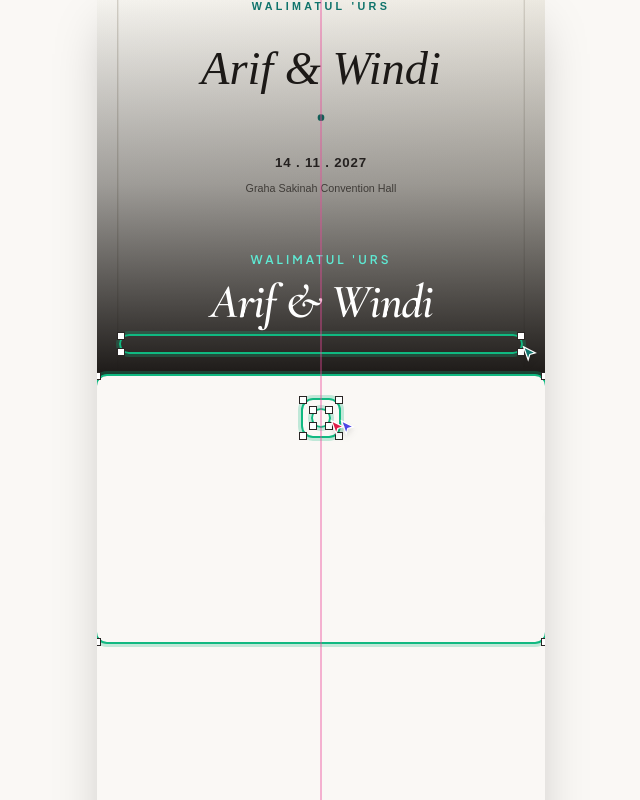
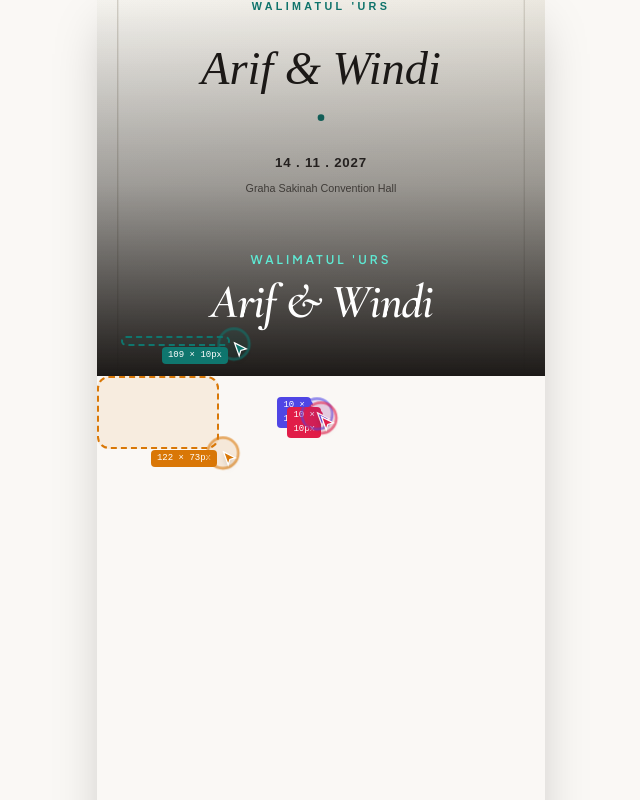
Before and after one commit to AhmadArifff/wedding-plan, a Next.js app in the folder apps/invite/: page /v/arif-windi in a window 1280 px wide. Both pictures are taken after a click on the button "Buka Undangan". Shown: the part 8-808 px from the top of the page, without its empty margins (319-959 px from the left). Built offline with nearby package versions, Linux system fonts and the light colour scheme.

Commit message:
feat(invite): enhance swarm rebuild with live font pill, drag dimension tag, typing preview, and spring pop entrance

```diff
--- a/apps/invite/src/app/v/[slug]/page.tsx
+++ b/apps/invite/src/app/v/[slug]/page.tsx
@@ -102,6 +102,33 @@ export default function PublicInvitationPage() {
         >
           {/* Swarm Rebuild Zero-Flash CSS Guard: Blank Frame until Built */}
           <style jsx global>{`
+            /* Keyframe Entrance Animation: Spring Pop + Fade In */
+            @keyframes swarmPopEntrance {
+              0% {
+                opacity: 0;
+                transform: translateY(8px) scale(0.96);
+              }
+              65% {
+                opacity: 1;
+                transform: translateY(-1.5px) scale(1.015);
+              }
+              100% {
+                opacity: 1;
+                transform: translateY(0) scale(1);
+              }
+            }
+
+            @keyframes swarmCardEntrance {
+              0% {
+                opacity: 0;
+                transform: scale(0.975);
+              }
+              100% {
+                opacity: 1;
+                transform: scale(1);
+              }
+            }
+
             /* 1. Blank Initial State: Mask direct sections before scanner runs */
             [data-swarm-active="true"]:not(.swarm-scanned) > section,
             [data-swarm-active="true"]:not(.swarm-scanned) > div:not([data-swarm-overlay="true"]) {
@@ -112,13 +139,13 @@ export default function PublicInvitationPage() {
             [data-swarm-active="true"] .swarm-node {
               opacity: 0 !important;
               transform: scale(0.96);
-              transition: opacity 0.22s cubic-bezier(0.16, 1, 0.3, 1), transform 0.22s cubic-bezier(0.16, 1, 0.3, 1) !important;
+              transition: opacity 0.24s cubic-bezier(0.16, 1, 0.3, 1), transform 0.24s cubic-bezier(0.16, 1, 0.3, 1) !important;
             }
 
-            /* 3. Smooth Reveal: Element pops into view when verified by cursor */
+            /* 3. Smooth Pop Entrance: Element pops into view with spring physics when built */
             [data-swarm-active="true"] .swarm-node.swarm-revealed {
               opacity: 1 !important;
-              transform: scale(1) !important;
+              animation: swarmPopEntrance 0.36s cubic-bezier(0.16, 1, 0.3, 1) forwards !important;
             }
 
             /* 4. Parent Container Frame Guard: Container frame background/border is hidden until revealed */
@@ -126,6 +153,11 @@ export default function PublicInvitationPage() {
               background-color: transparent !important;
               border-color: transparent !important;
               box-shadow: none !important;
+            }
+
+            [data-swarm-active="true"] .swarm-node-container.swarm-revealed {
+              opacity: 1 !important;
+              animation: swarmCardEntrance 0.32s cubic-bezier(0.16, 1, 0.3, 1) forwards !important;
             }
           `}</style>
 
--- a/packages/invitation-blocks/src/swarm-rebuild/swarm-rebuild.tsx
+++ b/packages/invitation-blocks/src/swarm-rebuild/swarm-rebuild.tsx
@@ -6,6 +6,7 @@ import type {
   SwarmWave,
   SwarmSubPhase,
   SwarmCursorLiveState,
+  SwarmNode,
 } from './types';
 import { scanDOMForRebuild } from './dom-scanner';
 import { scheduleSwarmWaves } from './swarm-scheduler';
@@ -46,6 +47,21 @@ export const DEFAULT_COLLABORATORS_4: SwarmCollaborator[] = [
   },
 ];
 
+function cleanFontName(fontFamily?: string): string {
+  if (!fontFamily) return 'Serif';
+  const primary = fontFamily.split(',')[0].replace(/['"]/g, '').trim();
+  if (primary.toLowerCase().includes('serif') && !primary.toLowerCase().includes('sans')) {
+    return 'Playfair / Serif';
+  }
+  if (primary.toLowerCase().includes('sans')) {
+    return 'Sans';
+  }
+  if (primary.toLowerCase().includes('mono')) {
+    return 'Mono';
+  }
+  return primary.length > 15 ? `${primary.slice(0, 13)}..` : primary;
+}
+
 export interface SwarmRebuildProps {
   targetRef: React.RefObject<HTMLElement | null>;
   collaborators?: SwarmCollaborator[];
@@ -69,8 +85,8 @@ export const SwarmRebuild: React.FC<SwarmRebuildProps> = ({
 
   // Dynamic animation progress inside current wave
   const [dragProgress, setDragProgress] = React.useState<number>(0);
-  const [, setTypingProgress] = React.useState<number>(0);
-  const [, setTypedTexts] = React.useState<Record<string, string>>({});
+  const [typingProgress, setTypingProgress] = React.useState<number>(0);
+  const [typedTexts, setTypedTexts] = React.useState<Record<string, string>>({});
 
   // 4 Collaborative cursors live position (Clean, no name badges, no action text)
   const [cursorStates, setCursorStates] = React.useState<Record<string, SwarmCursorLiveState>>({
@@ -111,9 +127,9 @@ export const SwarmRebuild: React.FC<SwarmRebuildProps> = ({
       const scrollLag = viewportBottom - waveAbsoluteY;
 
       if (scrollLag > 450) {
-        setScrollBoost(3.8);
+        setScrollBoost(2.4);
       } else if (scrollLag > 200) {
-        setScrollBoost(2.2);
+        setScrollBoost(1.7);
       } else {
         setScrollBoost(1.0);
       }
@@ -146,7 +162,7 @@ export const SwarmRebuild: React.FC<SwarmRebuildProps> = ({
     [targetRef]
   );
 
-  // Main 4-Cursor Parallel Wave Runner (High-Speed Execution)
+  // Main 4-Cursor Parallel Wave Runner with Rich Perceptible Crafting Actions
   React.useEffect(() => {
     if (!enabled || isFinished || waves.length === 0) return;
 
@@ -186,7 +202,7 @@ export const SwarmRebuild: React.FC<SwarmRebuildProps> = ({
           return next;
         });
         onComplete?.();
-      }, 720);
+      }, 750);
 
       return () => clearTimeout(finishTimer);
     }
@@ -199,8 +215,8 @@ export const SwarmRebuild: React.FC<SwarmRebuildProps> = ({
     let typeInterval: ReturnType<typeof setInterval>;
 
     const assignments = currentWave.assignments;
-    const speedFactor = 3 * scrollBoost;
-    const baseDuration = Math.max(160, currentWave.durationMs / speedFactor);
+    // Pacing: calibrated so each craft action is clearly perceptible to the human eye
+    const baseDuration = Math.max(340, currentWave.durationMs / (1.5 * scrollBoost));
 
     // Phase 1: TRAVELING (Move all 4 cursors to their target top-left corners)
     setSubPhase('traveling');
@@ -225,12 +241,12 @@ export const SwarmRebuild: React.FC<SwarmRebuildProps> = ({
       return next;
     });
 
-    const travelMs = 120 / scrollBoost;
+    const travelMs = 180 / scrollBoost;
     timer = setTimeout(() => {
-      // Phase 2: DRAGGING (All 4 cursors drag diagonally in parallel lockstep)
+      // Phase 2: DRAGGING (All 4 cursors drag diagonally in parallel lockstep with live dimension tag)
       setSubPhase('dragging');
-      const dragDuration = 180 / scrollBoost;
-      const tickMs = 24;
+      const dragDuration = 320 / scrollBoost;
+      const tickMs = 28;
       const totalTicks = Math.max(1, Math.floor(dragDuration / tickMs));
       let tick = 0;
 
@@ -284,7 +300,7 @@ export const SwarmRebuild: React.FC<SwarmRebuildProps> = ({
           return next;
         });
 
-        const settleMs = 90 / scrollBoost;
+        const settleMs = 100 / scrollBoost;
         timer = setTimeout(() => {
           // Phase 4: CLICKING (Click inside to enter edit/render mode)
           setSubPhase('clicking');
@@ -306,11 +322,11 @@ export const SwarmRebuild: React.FC<SwarmRebuildProps> = ({
             return next;
           });
 
-          const clickMs = 70 / scrollBoost;
+          const clickMs = 90 / scrollBoost;
           timer = setTimeout(() => {
-            // Phase 5: TYPING / RENDERING
+            // Phase 5: TYPING / ASSET UPLOAD / RENDERING
             setSubPhase('typing');
-            const typeTickMs = 28;
+            const typeTickMs = 32;
             const totalTypeTicks = Math.max(1, Math.floor(baseDuration / typeTickMs));
             let currentTypeTick = 0;
 
@@ -353,7 +369,7 @@ export const SwarmRebuild: React.FC<SwarmRebuildProps> = ({
               clearInterval(typeInterval);
               setTypingProgress(1);
 
-              // Phase 6: INSPECTING (Fast green validation pause)
+              // Phase 6: INSPECTING (Emerald check validation indicator)
               setSubPhase('inspecting');
               setCursorStates((prev) => {
                 const next = { ...prev };
@@ -373,9 +389,9 @@ export const SwarmRebuild: React.FC<SwarmRebuildProps> = ({
                 return next;
               });
 
-              const inspectMs = 110 / scrollBoost;
+              const inspectMs = 140 / scrollBoost;
               timer = setTimeout(() => {
-                // Phase 7: DESELECTING & REVEALING REAL DOM ELEMENT
+                // Phase 7: DESELECTING & POP ENTRANCE REVEAL
                 setSubPhase('deselecting');
                 assignments.forEach((asg) => {
                   if (asg.node.domElement) {
@@ -403,7 +419,7 @@ export const SwarmRebuild: React.FC<SwarmRebuildProps> = ({
                   return next;
                 });
 
-                const deselectMs = 60 / scrollBoost;
+                const deselectMs = 90 / scrollBoost;
                 timer = setTimeout(() => {
                   setTypedTexts({});
                   setWaveIndex((prev) => prev + 1);
@@ -432,6 +448,88 @@ export const SwarmRebuild: React.FC<SwarmRebuildProps> = ({
     targetRef,
   ]);
 
+  const renderActiveNodeCraftPreview = (node: SwarmNode, color: string) => {
+    if (['heading', 'text', 'badge', 'button'].includes(node.type) && node.text) {
+      return (
+        <div
+          className="absolute inset-0 flex items-center overflow-hidden px-1.5 pointer-events-none"
+          style={{
+            fontFamily: node.fontFamily,
+            fontSize: node.fontSize || '13px',
+            fontWeight: node.fontWeight || 'normal',
+            color: node.color || '#1C1917',
+            justifyContent: node.isCenterAligned ? 'center' : 'flex-start',
+          }}
+        >
+          <span className="truncate">
+            {typedTexts[node.id] ?? node.text.slice(0, 4)}
+          </span>
+          <span
+            className="inline-block w-[2px] h-3.5 animate-pulse ml-0.5 shrink-0"
+            style={{ backgroundColor: color }}
+          />
+        </div>
+      );
+    }
+
+    if (node.type === 'image') {
+      return (
+        <div className="absolute inset-0 rounded-xl overflow-hidden flex items-center justify-center bg-stone-100/90 pointer-events-none">
+          {node.imgSrc ? (
+            <img
+              src={node.imgSrc}
+              alt="Live Preview"
+              className="w-full h-full object-cover transition-opacity duration-200"
+              style={{ opacity: Math.max(0.3, typingProgress) }}
+            />
+          ) : (
+            <div className="flex items-center gap-1.5 text-[10px] text-stone-500 font-mono animate-pulse">
+              <span>Photo Asset</span>
+            </div>
+          )}
+        </div>
+      );
+    }
+
+    if (node.type === 'icon') {
+      return (
+        <div className="absolute inset-0 flex items-center justify-center pointer-events-none">
+          <div
+            className="w-3.5 h-3.5 rounded-full border border-dashed transition-transform duration-150"
+            style={{
+              borderColor: color,
+              transform: `scale(${typingProgress >= 0.5 ? 1 : 0.6})`,
+            }}
+          />
+        </div>
+      );
+    }
+
+    return null;
+  };
+
+  const getNodeToolLabel = (node: SwarmNode): string => {
+    if (node.type === 'heading' || node.type === 'text') {
+      return `T: ${cleanFontName(node.fontFamily)} ${node.fontSize || ''}`;
+    }
+    if (node.type === 'image') {
+      return 'IMG: Media Upload';
+    }
+    if (node.type === 'icon') {
+      return 'SVG: Vector Icon';
+    }
+    if (node.type === 'button') {
+      return 'BTN: CTA Button';
+    }
+    if (node.type === 'badge') {
+      return 'BADGE: Pill Tag';
+    }
+    if (node.type === 'card') {
+      return 'FRAME: Card Layout';
+    }
+    return `${node.type.toUpperCase()}: Element`;
+  };
+
   if (!enabled || (isFinished && !showFloralConfetti)) return null;
 
   return (
@@ -445,14 +543,16 @@ export const SwarmRebuild: React.FC<SwarmRebuildProps> = ({
           {/* Smart Snap Center Guide Magenta Line */}
           {activeWave?.assignments.some((a) => a.node.isCenterAligned) &&
             subPhase === 'inspecting' && (
-              <div className="absolute top-0 bottom-0 left-1/2 -translate-x-1/2 w-[1px] bg-pink-500 z-40 pointer-events-none opacity-80" />
+              <div className="absolute top-0 bottom-0 left-1/2 -translate-x-1/2 w-[1px] bg-pink-500 z-40 pointer-events-none opacity-85" />
             )}
 
-          {/* Clean Dashed Dragging Rectangles */}
+          {/* Clean Dashed Dragging Rectangles with Live Dimension Tag */}
           {subPhase === 'dragging' &&
             activeWave?.assignments.map((asg) => {
               const collab = collaborators.find((c) => c.id === asg.collaboratorId);
               const color = collab?.color || '#0F766E';
+              const currentW = Math.max(10, Math.round(asg.node.rect.w * dragProgress));
+              const currentH = Math.max(10, Math.round(asg.node.rect.h * dragProgress));
 
               return (
                 <div
@@ -460,17 +560,25 @@ export const SwarmRebuild: React.FC<SwarmRebuildProps> = ({
                   className="absolute border-2 border-dashed pointer-events-none z-30 rounded-xl"
                   style={{
                     borderColor: color,
-                    backgroundColor: `${color}15`,
+                    backgroundColor: `${color}16`,
                     left: `${asg.node.rect.x}px`,
                     top: `${asg.node.rect.y}px`,
-                    width: `${Math.max(10, asg.node.rect.w * dragProgress)}px`,
-                    height: `${Math.max(10, asg.node.rect.h * dragProgress)}px`,
+                    width: `${currentW}px`,
+                    height: `${currentH}px`,
                   }}
-                />
+                >
+                  {/* Live Dimension Pill Tag during Drag */}
+                  <div
+                    className="absolute -bottom-5 right-0 px-1.5 py-0.5 rounded text-[9px] font-mono shadow-xs select-none"
+                    style={{ backgroundColor: color, color: '#FFFFFF' }}
+                  >
+                    {currentW} × {currentH}px
+                  </div>
+                </div>
               );
             })}
 
-          {/* Clean Active Bounding Boxes (Corner Knobs, No Text Labels) */}
+          {/* Clean Active Bounding Boxes (Corner Knobs, Tool & Font Badge, Live Content Preview) */}
           {['settling', 'clicking', 'typing', 'inspecting'].includes(subPhase) &&
             activeWave?.assignments.map((asg) => {
               const collab = collaborators.find((c) => c.id === asg.collaboratorId);
@@ -496,6 +604,20 @@ export const SwarmRebuild: React.FC<SwarmRebuildProps> = ({
                   <div className="absolute -top-1 -right-1 w-2 h-2 bg-white border border-stone-800" />
                   <div className="absolute -bottom-1 -left-1 w-2 h-2 bg-white border border-stone-800" />
                   <div className="absolute -bottom-1 -right-1 w-2 h-2 bg-white border border-stone-800" />
+
+                  {/* Tool, Font & Component Pill Badge */}
+                  <div
+                    className="absolute -top-5 left-0 flex items-center gap-1 px-1.5 py-0.5 rounded text-[9px] font-mono shadow-xs font-semibold whitespace-nowrap select-none"
+                    style={{
+                      backgroundColor: isInspecting ? '#10B981' : color,
+                      color: '#FFFFFF',
+                    }}
+                  >
+                    <span>{isInspecting ? '✓ Validated' : getNodeToolLabel(asg.node)}</span>
+                  </div>
+
+                  {/* Live Crafting Preview inside Box (Typed Text, Image Shimmer, Icon Snap) */}
+                  {renderActiveNodeCraftPreview(asg.node, color)}
                 </div>
               );
             })}
```
